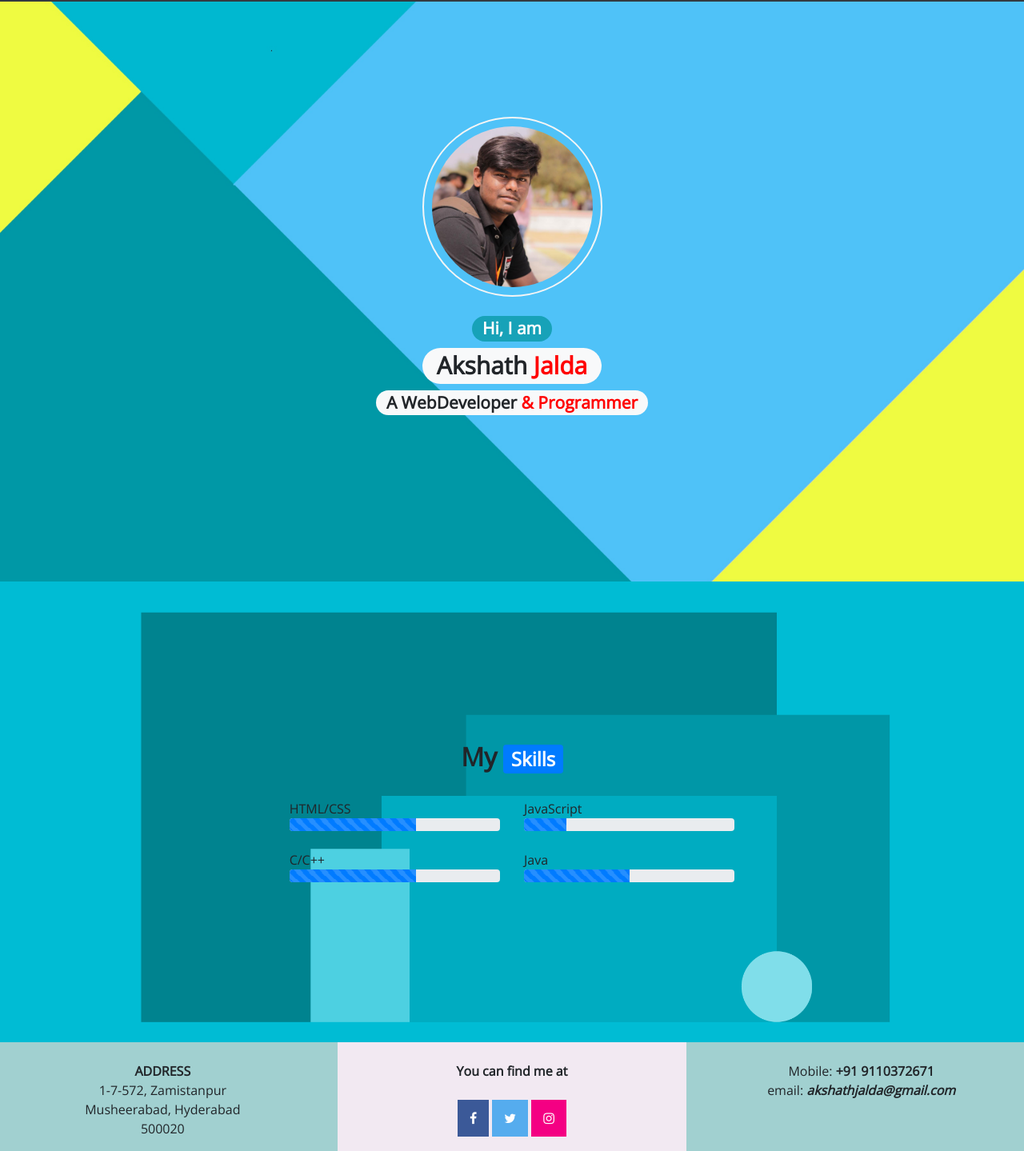
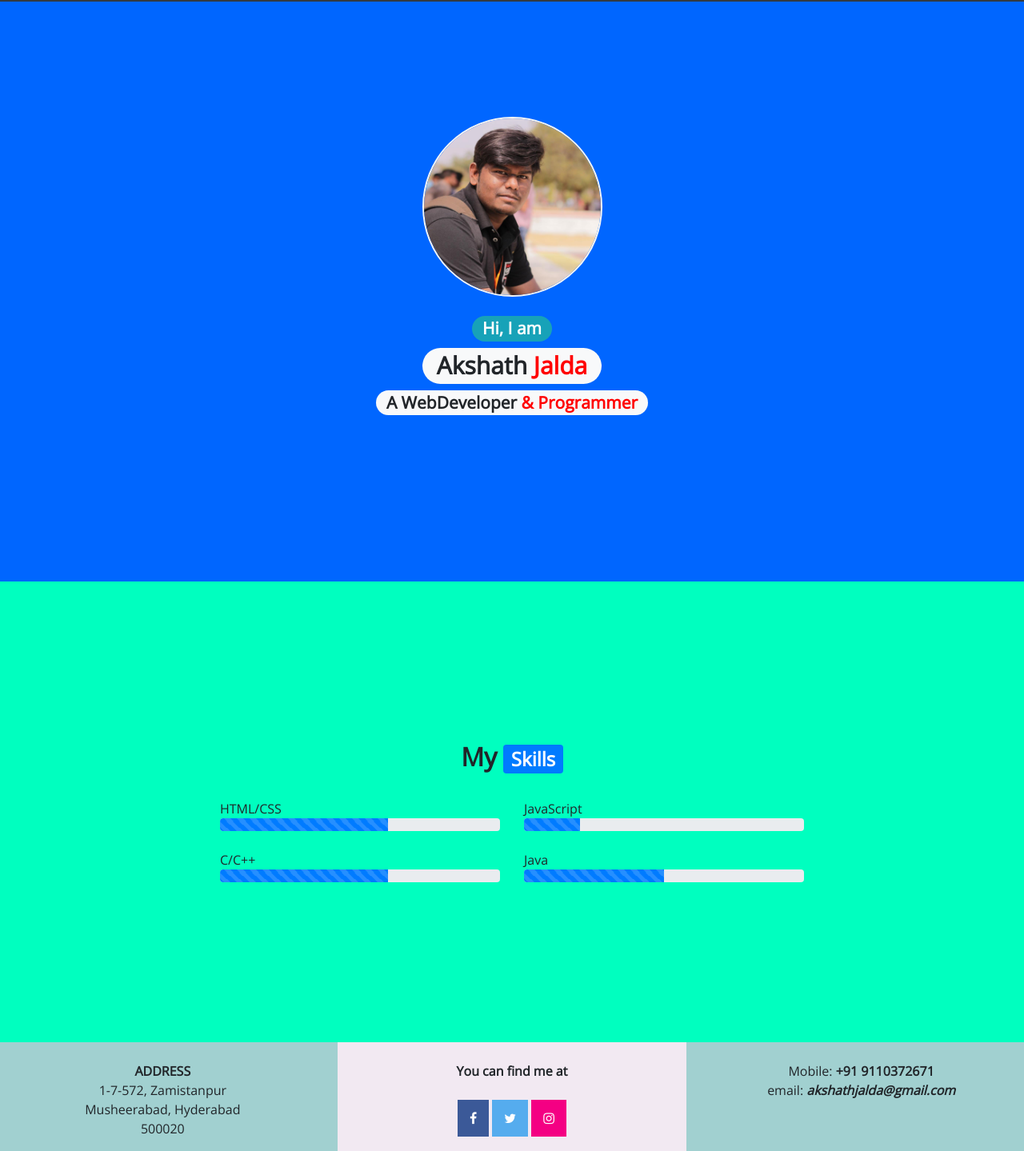
Before and after one commit to akjalda/MyResume, a plain HTML site: page index.html in a window 1280 px wide. Shown: the part 54-1493 px from the top of the page at 80% size. Drawn offline with nearby package versions, Linux system fonts and the light colour scheme.

Commit message:
Update main.css

```diff
--- a/main.css
+++ b/main.css
@@ -4,28 +4,15 @@ body {
 }
 
 #container1 {
-    background-image: url("images/bg1.jpg");
-    background-size: cover;
-    background-position: center;
-    background-repeat: no-repeat;
-    padding: 200px;
+    background-color: rgb(0, 102, 255);
+    padding-top: 200px;
+    padding-bottom: 200px;
 }
 
 #container2 {
-    background-image: url("images/bg2.png");
-    background-size: cover;
-    background-position: center;
-    background-repeat: no-repeat;
-    padding: 200px;
-}
-
-#myimg {
-    align-content: center;
-    padding: 10px;
-}
-
-.page-footer {
-    background-color: tealS;
+    background-color: rgb(0, 255, 191);
+    padding-top: 200px;
+    padding-bottom: 200px;
 }
 
 #footer-1 {
```
